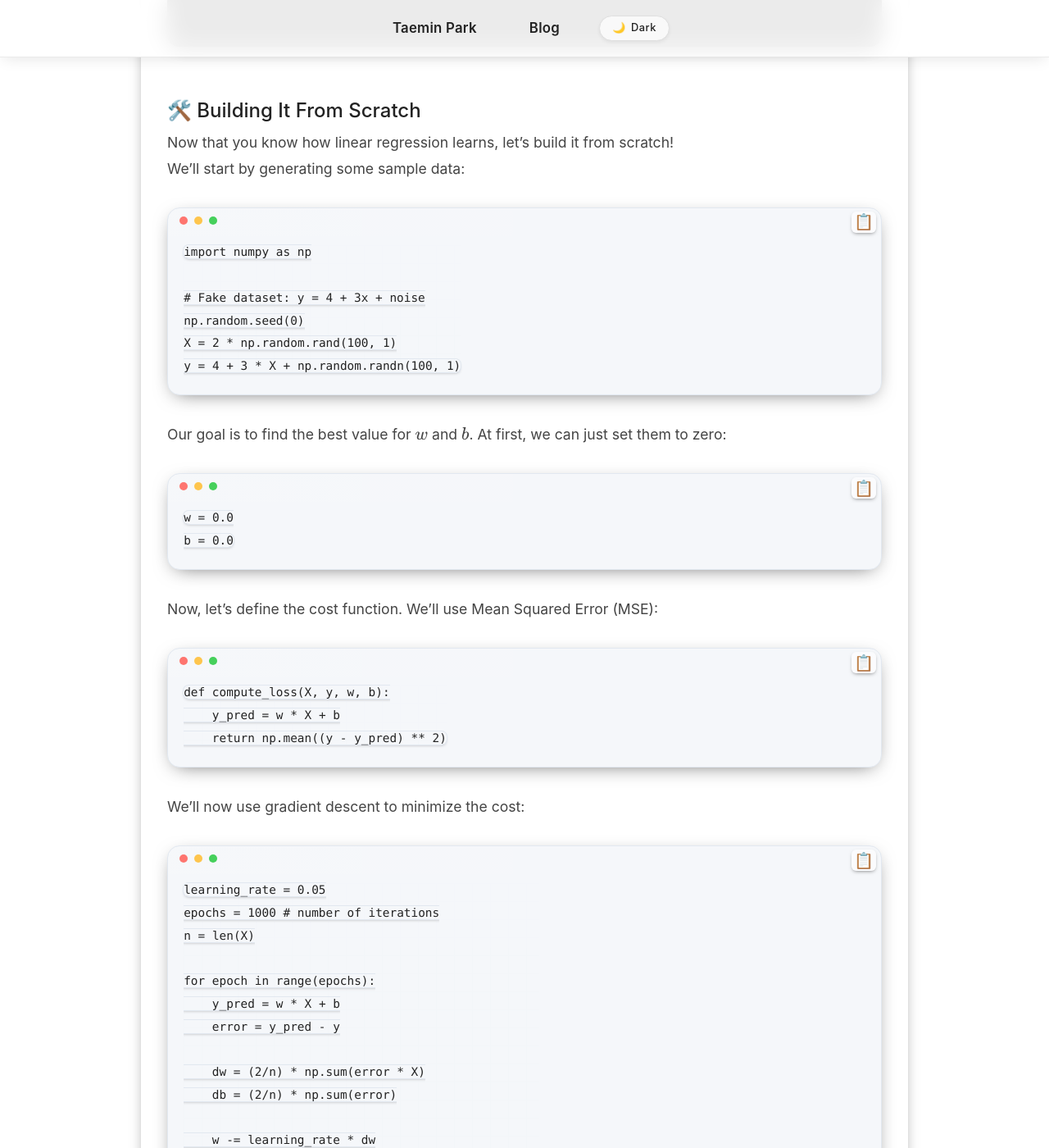
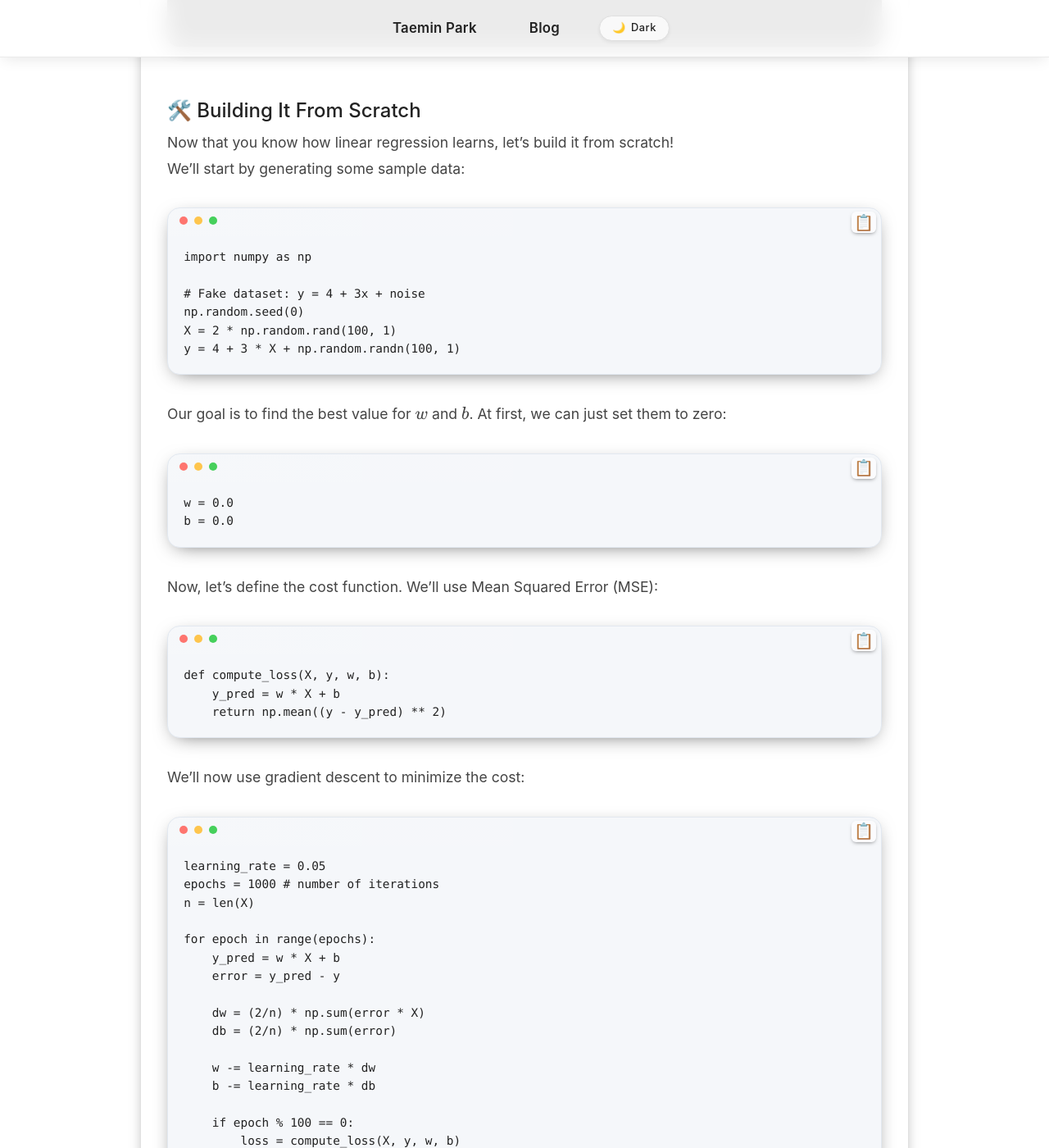
Before and after one commit to taemincode/taemincode.github.io, a Jekyll site: the page built from _posts/2025-08-06-linear-regression.md, in a window 1280 px wide and 1400 px high, scrolled down 4498 px. Shown: the whole window at 82% size. Built offline with Jekyll 4.4.1, drawn with Linux system fonts in a browser that asks for light colours.

Commit message:
Update hover effects for social links; adjust colors for dark mode and enhance email link styling

```diff
--- a/_sass/_about.scss
+++ b/_sass/_about.scss
@@ -37,8 +37,12 @@
 .social-links a { color:var(--color-text-faint); font-size:1.5rem; transition:color .3s ease, transform .3s ease, text-shadow .3s ease; }
 .social-links a:hover { transform:translateY(-3px) scale(1.07); }
 /* Brand-specific hover colors */
-.social-links a.social-github:hover { color:#ffffff; text-shadow:0 4px 18px rgba(255,255,255,0.45); }
-.social-links a.social-email:hover { color:#5865F2; text-shadow:0 4px 18px rgba(234,67,53,0.55); }
+.social-links a.social-github:hover { color:#000000; text-shadow:0 4px 18px rgba(0,0,0,0.45); }
+@media (prefers-color-scheme: dark){
+	:root:not([data-theme="light"]) .social-links a.social-github:hover { color:#ffffff; text-shadow:0 4px 18px rgba(255,255,255,0.45); }
+}
+:root[data-theme="dark"] .social-links a.social-github:hover { color:#ffffff; text-shadow:0 4px 18px rgba(255,255,255,0.45); }
+.social-links a.social-email:hover { color:#5865F2; text-shadow:0 4px 18px rgba(88,101,242,0.55); }
 .social-links a.social-youtube:hover { color:#ff0000; text-shadow:0 4px 20px rgba(255,0,0,0.55); }
 .social-links a.social-discord:hover { color:#5865F2; text-shadow:0 4px 18px rgba(88,101,242,0.55); }
 .social-links a.social-chess:hover { color:#7fa650; text-shadow:0 4px 18px rgba(127,166,80,0.55); } /* chess.com green */
--- a/_sass/_post.scss
+++ b/_sass/_post.scss
@@ -36,14 +36,14 @@
 .markdown ul li::marker { color:var(--primary-color); }
 .markdown blockquote { margin-bottom:1.25rem; margin-top:0; padding:1rem 1.25rem 1rem 1.25rem; border-left:4px solid var(--primary-color); background:linear-gradient(135deg, rgba(59,130,246,0.15), rgba(59,130,246,0.05)); font-style:italic; color:var(--color-text-soft); border-radius:0 .75rem .75rem 0; }
 .markdown code { background:var(--color-code-bg); padding:.22rem .45rem; border-radius:6px; font-size:.85em; color:var(--color-text); box-shadow:0 0 0 1px var(--color-code-border), 0 2px 4px -2px rgba(0,0,0,0.4); font-family:ui-monospace,SFMono-Regular,Menlo,Monaco,Consolas,"Liberation Mono","Courier New",monospace; }
-.markdown pre { background:var(--color-code-bg); padding:2.5rem 1.2rem 1.25rem; border-radius:0.95rem; overflow-x:auto; margin:2rem 0; position:relative; box-shadow:0 6px 24px -10px rgba(0,0,0,0.65); border:1px solid var(--color-code-border); font-family:ui-monospace,SFMono-Regular,Menlo,Monaco,Consolas,"Liberation Mono","Courier New",monospace; }
+.markdown pre { background:var(--color-code-bg); padding:3rem 1.2rem 1.25rem; border-radius:0.95rem; overflow-x:visible; margin:2rem 0; position:relative; box-shadow:0 6px 24px -10px rgba(0,0,0,0.65); border:1px solid var(--color-code-border); font-family:ui-monospace,SFMono-Regular,Menlo,Monaco,Consolas,"Liberation Mono","Courier New",monospace; }
 /* copy button */
 .markdown pre > .code-copy-btn { position:absolute !important; top:4px !important; right:6px !important; background:rgba(0,0,0,0.42); color:#fff; border:none; width:30px; height:26px; padding:0; font-size:.8rem; border-radius:6px; cursor:pointer; display:grid; place-items:center; line-height:1; backdrop-filter:blur(5px) saturate(140%); box-shadow:0 2px 5px -2px rgba(0,0,0,0.55); transition:background .25s ease, transform .25s ease, box-shadow .25s ease; z-index:20; }
 .markdown pre > .code-copy-btn .copy-icon { display:block; line-height:1; position:relative; top:0; font-size:1.2rem; }
 .markdown pre .code-copy-btn:hover { background:rgba(0,0,0,0.5); transform:translateY(-2px); box-shadow:0 6px 14px -6px rgba(0,0,0,0.6); }
 .markdown pre .code-copy-btn:active { transform:translateY(0); }
 .markdown pre .code-copy-btn:focus-visible { outline:2px solid var(--primary-color); outline-offset:2px; }
-.markdown pre > .code-copy-btn.copied { background:var(--primary-color); color:#fff!important; box-shadow:0 0 0 1px rgba(255,255,255,0.1), 0 4px 18px -4px rgba(59,130,246,0.7); animation:copy-pop .45s cubic-bezier(.5,1.6,.4,1); position:relative; }
+.markdown pre > .code-copy-btn.copied { background:var(--primary-color); color:#fff!important; box-shadow:0 0 0 1px rgba(255,255,255,0.1), 0 4px 18px -4px rgba(59,130,246,0.7); animation:copy-pop .45s cubic-bezier(.5,1.6,.4,1); position:absolute !important; top:4px !important; right:6px !important; }
 .markdown pre > .code-copy-btn.copied::after { content:""; position:absolute; left:4px; right:4px; bottom:3px; height:3px; background:rgba(255,255,255,0.55); border-radius:2px; transform:scaleX(0); transform-origin:left; animation:copy-progress 3s linear forwards; mix-blend-mode:overlay; }
 @keyframes copy-pop { 0% { transform:translateY(0) scale(.85); } 55% { transform:translateY(-2px) scale(1.08); } 100% { transform:translateY(0) scale(1); } }
 @keyframes copy-progress { to { transform:scaleX(1); } }
@@ -51,12 +51,17 @@
 :root[data-theme="light"] .markdown pre > .code-copy-btn { background:rgba(255,255,255,0.55); color:#111; }
 :root[data-theme="light"] .markdown pre > .code-copy-btn:hover { background:rgba(255,255,255,0.75); }
 :root[data-theme="light"] .markdown pre > .code-copy-btn.copied { background:var(--primary-color); color:#fff; }
+/* Light mode: moderate contrast for tab bar vs code area */
+@media (prefers-color-scheme: light){
+	.markdown pre::before { background:linear-gradient(180deg, rgba(0,0,0,0.06), rgba(0,0,0,0.02)); box-shadow:inset 0 -1px 0 rgba(0,0,0,0.12); }
+}
+:root[data-theme="light"] .markdown pre::before { background:linear-gradient(180deg, rgba(0,0,0,0.07), rgba(0,0,0,0.03)); box-shadow:inset 0 -1px 0 rgba(0,0,0,0.10); }
 /* decorative header bar with traffic lights */
 .markdown pre::before { content:""; position:absolute; top:0; left:0; right:0; height:34px; border-radius:0.95rem 0.95rem 0 0; background:linear-gradient(90deg, rgba(255,255,255,0.08), rgba(255,255,255,0.02)); box-shadow:0 1px 0 rgba(255,255,255,0.05) inset; }
 .markdown pre::after { content:""; position:absolute; top:10px; left:14px; width:10px; height:10px; border-radius:50%; background:#ff5f56; box-shadow:18px 0 0 #ffbd2e, 36px 0 0 #27c93f; opacity:.85; }
 /* subtle grid pattern */
-.markdown pre code { background:none; padding:0; font-size:.9rem; line-height:1.55; position:relative; z-index:1; }
-.markdown pre code::before { content:""; position:absolute; inset:0; background-image:linear-gradient(var(--color-code-border) 1px, transparent 1px), linear-gradient(90deg, var(--color-code-border) 1px, transparent 1px); background-size:22px 22px; opacity:.06; pointer-events:none; }
+.markdown pre code { background:none; padding:0; font-size:.9rem; line-height:1.55; position:relative; z-index:1; display:block; overflow-x:auto; -webkit-overflow-scrolling:touch; min-width:100%; box-shadow:none; border-radius:0; }
+.markdown pre code::before { content:none; }
 .markdown img { max-width:100%; height:auto; border-radius:0.9rem; margin:1rem 0; box-shadow:0 6px 20px -8px rgba(0,0,0,0.65), 0 0 0 1px rgba(255,255,255,0.04); transition: transform .35s ease, box-shadow .35s ease; }
 .markdown img:hover { transform:translateY(-3px); box-shadow:0 10px 28px -10px rgba(0,0,0,0.8), 0 0 0 1px rgba(59,130,246,0.25); }
 .post-footer { max-width:1000px; margin:0 auto 4rem; padding:0 2rem; }
```
